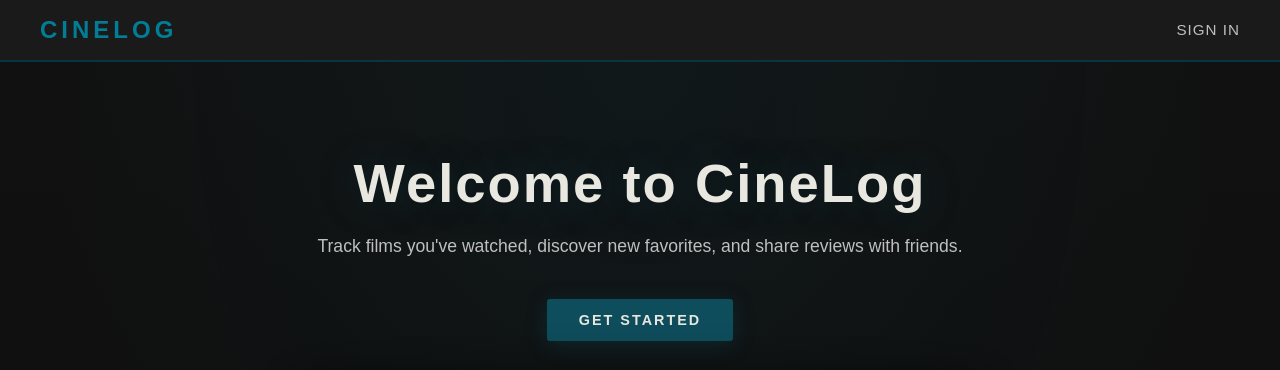
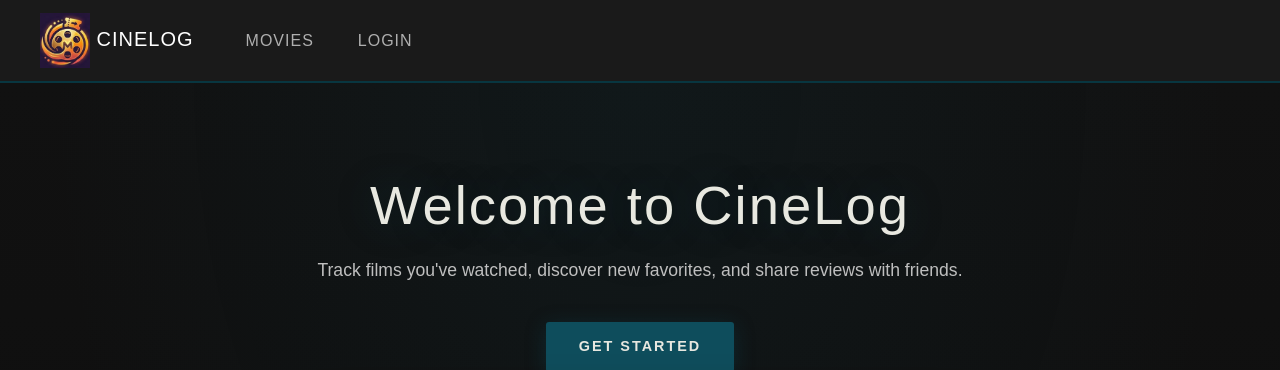
Before and after one commit to CS4300-CS5300-SP26/dev7_cust4, a Django app: page / in a window 1280 px wide. Shown: the top 370 px of the page. Run offline with Django 4.2, Linux system fonts and the light colour scheme.

Commit message:
Initial user accounts/

```diff
--- /dev/null
+++ b/cinelog/home/templates/base.html
@@ -0,0 +1,61 @@
+<!doctype html>
+{% load static %}
+<html lang="en" data-bs-theme="dark">
+<head>
+    <meta charset="utf-8">
+    <meta name="viewport" content="width=device-width, initial-scale=1">
+    <link href="https://cdn.jsdelivr.net/npm/bootstrap@5.3.8/dist/css/bootstrap.min.css" rel="stylesheet" integrity="sha384-sRIl4kxILFvY47J16cr9ZwB07vP4J8+LH7qKQnuqkuIAvNWLzeN8tE5YBujZqJLB" crossorigin="anonymous">
+    <link rel="stylesheet" href="{% static 'css/style.css' %}">
+    <meta charset="utf-8">
+    <title>CineLog</title>
+
+</head>
+
+<body>
+    <nav class="navbar navbar-expand-lg">
+        <div class="container-fluid">
+            <a class="navbar-brand" href="/">
+                <img src="{% static 'images/logo.jpg' %}"
+                     class="img-fluid"
+                     alt="logo"
+                     style="max-width: 50px;">
+                CineLog
+            </a>
+
+            <!-- Create a hamburger bar if screen is minimized.-->
+            <button class="navbar-toggler"
+                    type="button"
+                    data-bs-toggle="collapse"
+                    data-bs-target="#navbarNavAltMarkup"
+                    aria-controls="navbarNavAltMarkup"
+                    aria-expanded="false"
+                    aria-label="Toggle navigation">
+                <span class="navbar-toggler-icon"></span>
+            </button>
+
+            <div class="collapse navbar-collapse" id="navbarNavAltMarkup">
+                <div class="navbar-nav ">
+                    <a class="nav-link" href="/">Movies</a>
+                    {% if user.is_authenticated %}
+                        <!-- Logout Button -->
+                        <form action="{% url 'logout' %}"
+                              method="POST"
+                              class="m-0">
+                              {% csrf_token %}
+                            <button type="submit" class="btn btn-link nav-link">Logout</button>
+                        </form>
+
+                    {% else %}
+                        <a class="nav-link" href="{% url 'login' %}">Login</a>
+                    {% endif %}
+                </div>
+            </div>
+        </div>
+    </nav>
+
+    {% block content %}
+
+    {% endblock %}
+    <script src="https://cdn.jsdelivr.net/npm/bootstrap@5.3.8/dist/js/bootstrap.bundle.min.js" integrity="sha384-FKyoEForCGlyvwx9Hj09JcYn3nv7wiPVlz7YYwJrWVcXK/BmnVDxM+D2scQbITxI" crossorigin="anonymous"></script>
+<body>
+</html>
--- a/cinelog/home/templates/index.html
+++ b/cinelog/home/templates/index.html
@@ -1,19 +1,9 @@
-<!DOCTYPE html>
-{% load static %}
-<html lang="en">
-<head>
-    <meta charset="UTF-8">
-    <title>CineLog</title>
-    <link rel="stylesheet" href="{% static 'css/style.css' %}">
-</head>
-<body>
 
-    <nav>
-        <span class="logo">CineLog</span>
-        <div>
-            <a href="#">Sign In</a>
-        </div>
-    </nav>
+{% extends "base.html" %}
+{% block title %} Your Booking History {% endblock %}
+
+{% block content %}
+
 
 <section class="image">
     <h1>Welcome to CineLog</h1>
@@ -28,9 +18,4 @@
     <p>CineLog is your personal movie companion — log what you've seen, build your watchlist, and explore recommendations tailored to your taste.</p>
 </div>
 
-    <footer>
-        <p>&copy; 2026 Team 7 — Dev.edu</p>
-    </footer>
-
-</body>
-</html>
+{% endblock %}
--- /dev/null
+++ b/cinelog/home/templates/registration/login.html
@@ -0,0 +1,5 @@
+{% extends "base.html" %}
+{% block title %} Your Booking History {% endblock %}
+
+{% block content %}
+{% endblock %}
--- /dev/null
+++ b/cinelog/home/templates/registration/signup.html
@@ -0,0 +1,5 @@
+{% extends "base.html" %}
+{% block title %} Your Booking History {% endblock %}
+
+{% block content %}
+{% endblock %}
--- a/cinelog/home/urls.py
+++ b/cinelog/home/urls.py
@@ -1,6 +1,8 @@
-from django.urls import path
-from .views import index
+from django.urls import path, include
+from . import views
 
 urlpatterns = [
-    path('', index, name="index"),
+    path('', views.index, name="index"),
+    path("accounts/", include("django.contrib.auth.urls")),
+    # path("signup/", views.signup_html, name="signup"),
 ]
```
Also changed, not shown: cinelog/home/static/images/logo.jpg (added). Lines whose indentation alone changed are shown as unchanged.
